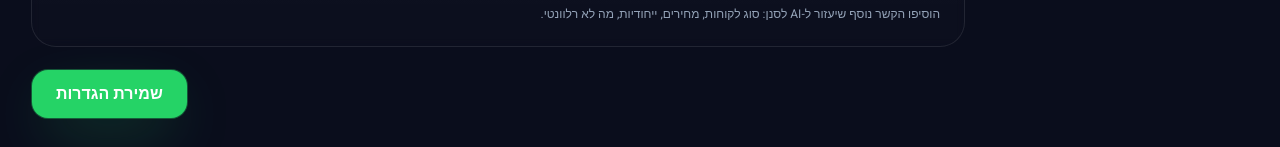
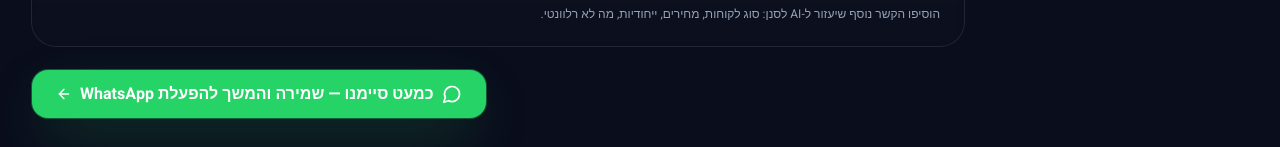
Before and after one commit to zohar31/-fgmp, a Next.js app: page /account/setup in a window 1280 px wide. Shown: the part 1395-1542 px from the top of the page. Built offline with nearby package versions, Linux system fonts and the light colour scheme; no server answers; the database is empty; sample sign-in values are in the browser's storage.

Commit message:
Update setup save button copy: 'כמעט סיימנו — שמירה והמשך להפעלת WhatsApp'

```diff
--- a/app/account/setup/SetupForm.tsx
+++ b/app/account/setup/SetupForm.tsx
@@ -418,7 +418,11 @@ export function SetupForm({ defaults }: { defaults: Defaults }) {
               שומר...
             </>
           ) : (
-            "שמירת הגדרות"
+            <>
+              <MessageCircle className="h-5 w-5" />
+              כמעט סיימנו — שמירה והמשך להפעלת WhatsApp
+              <ArrowLeft className="h-4 w-4" />
+            </>
           )}
         </button>
       </div>
```
